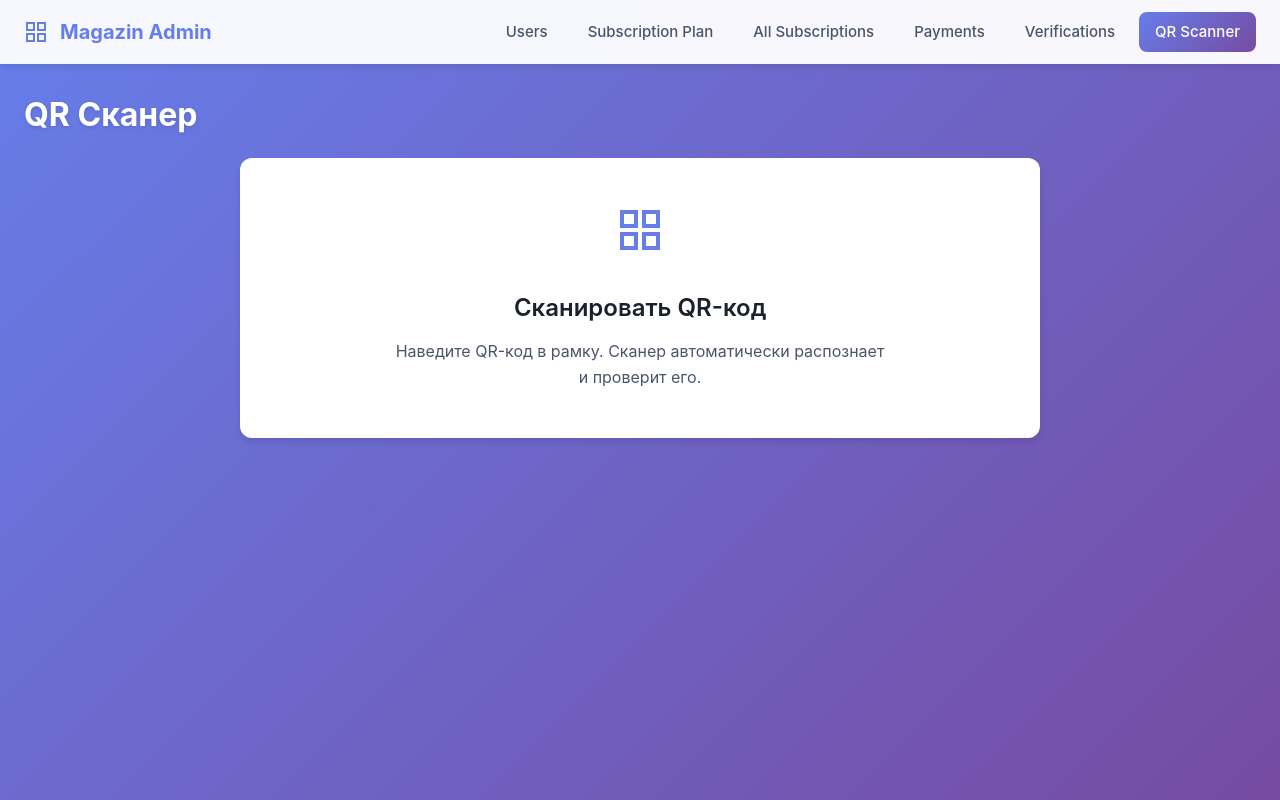
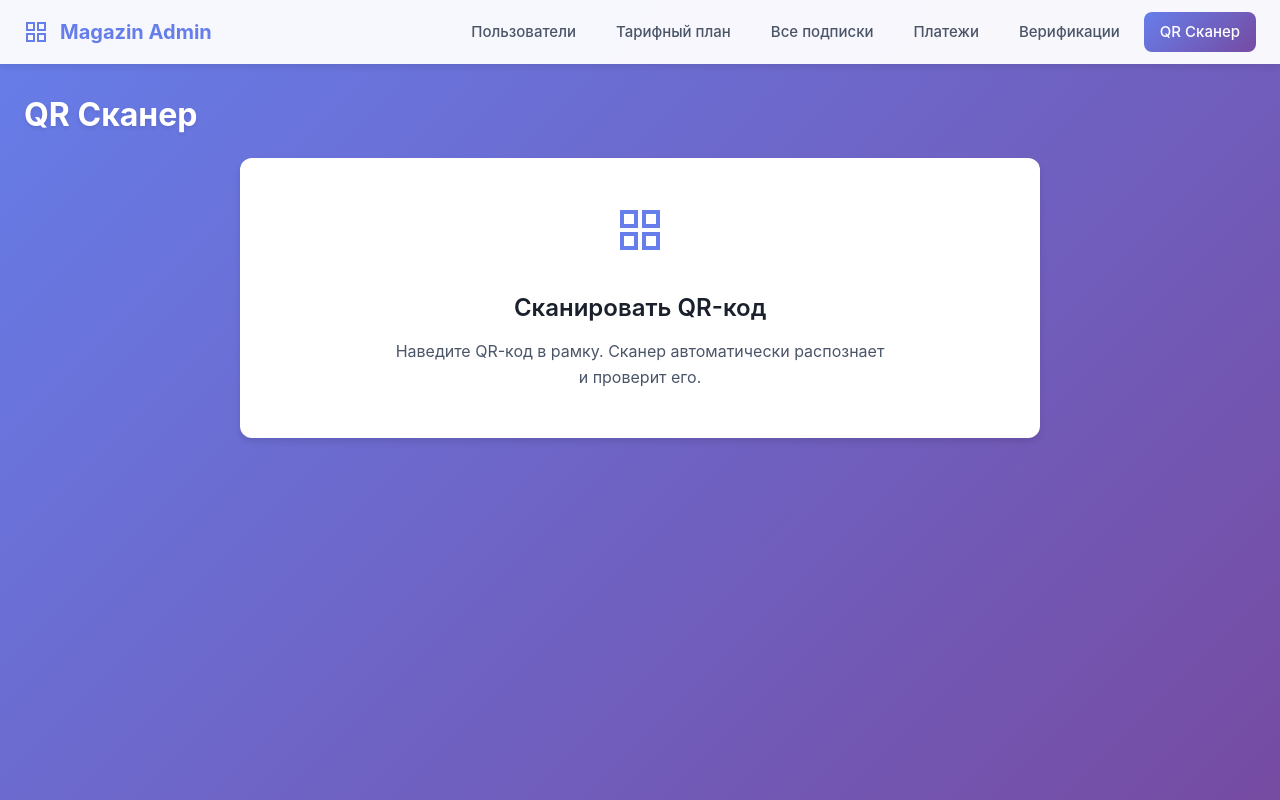
Before and after one commit to narodniyplusmagazin/scanner-test, a React (Vite) app: page /qr in a window 1280 px wide. Built offline with nearby package versions, Linux system fonts and the light colour scheme; no server answers.

Commit message:
translate to russian

```diff
--- a/src/components/Layout/Layout.tsx
+++ b/src/components/Layout/Layout.tsx
@@ -29,37 +29,37 @@ export default function Layout({ children, title }: LayoutProps) {
               to="/admin/users"
               className={`layout-nav-link ${isActive('/admin/users') ? 'active' : ''}`}
             >
-              Users
+              Пользователи
             </Link>
             <Link
               to="/admin/subscription"
               className={`layout-nav-link ${isActive('/admin/subscription') ? 'active' : ''}`}
             >
-              Subscription Plan
+              Тарифный план
             </Link>
             <Link
               to="/admin/subscriptions"
               className={`layout-nav-link ${isActive('/admin/subscriptions') ? 'active' : ''}`}
             >
-              All Subscriptions
+              Все подписки
             </Link>
             <Link
               to="/admin/payments"
               className={`layout-nav-link ${isActive('/admin/payments') ? 'active' : ''}`}
             >
-              Payments
+              Платежи
             </Link>
             <Link
               to="/admin/verifications"
               className={`layout-nav-link ${isActive('/admin/verifications') ? 'active' : ''}`}
             >
-              Verifications
+              Верификации
             </Link>
             <Link
               to="/qr"
               className={`layout-nav-link ${isActive('/qr') ? 'active' : ''}`}
             >
-              QR Scanner
+              QR Сканер
             </Link>
           </nav>
         </div>
```
